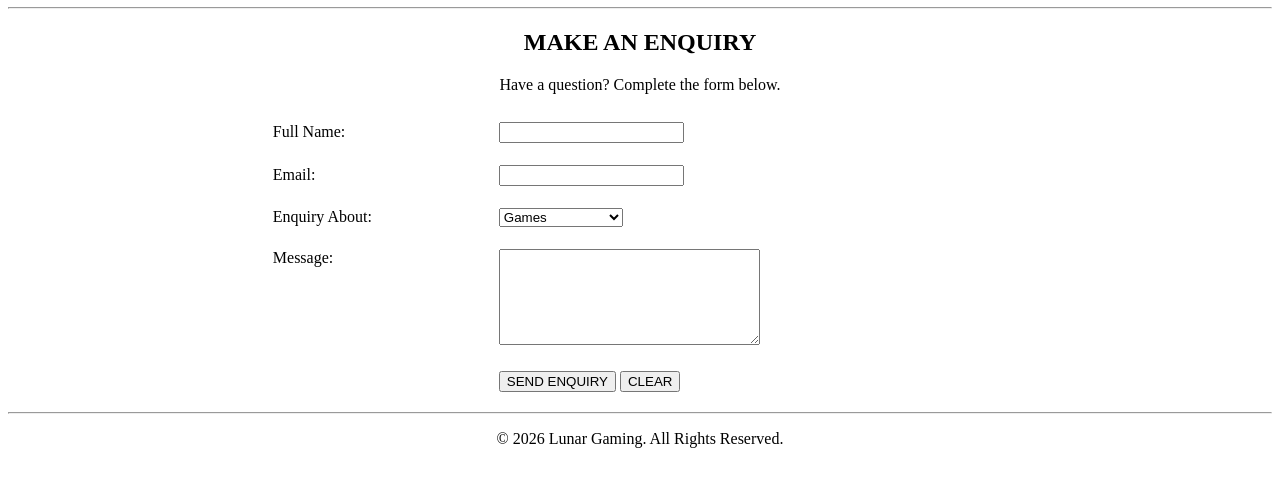
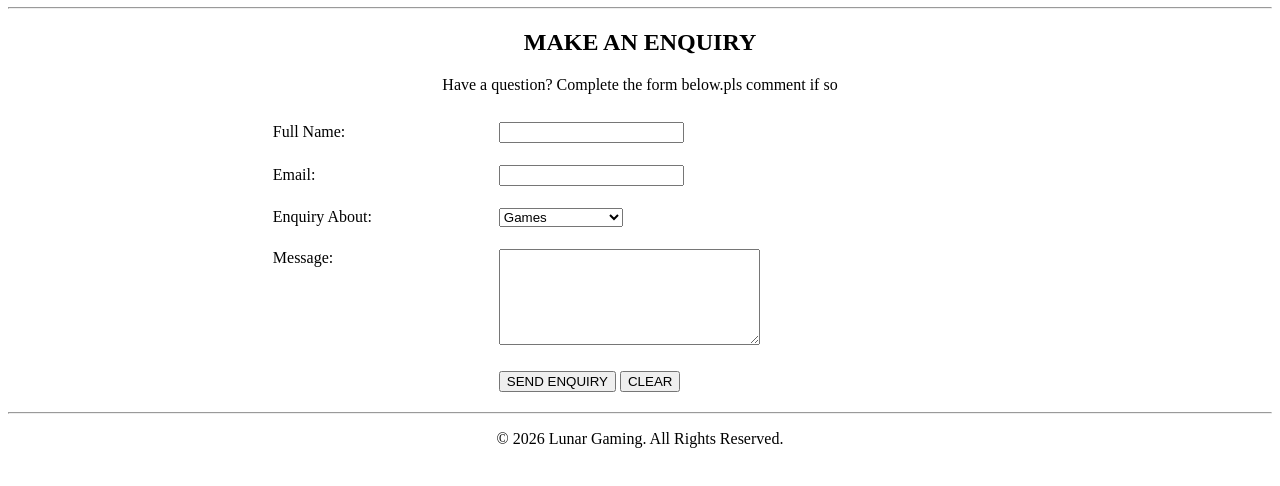
Before and after one commit to lesibatebogo8-cloud/WEDE-POE, a plain HTML site: page enquiry.html in a window 1280 px wide. Shown: the part 96-582 px from the top of the page. Drawn offline with Linux system fonts and the light colour scheme.

Commit message:
page updated.

```diff
--- a/enquiry.html
+++ b/enquiry.html
@@ -56,7 +56,7 @@
     <h2 align="center">MAKE AN ENQUIRY</h2>
 
     <p align="center">
-        Have a question? Complete the form below.
+        Have a question? Complete the form below.pls comment if so
     </p>
 
 
```
